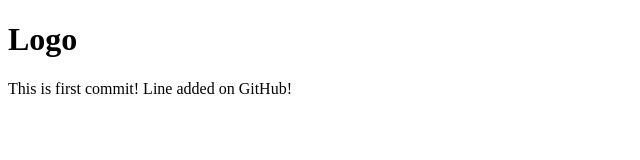
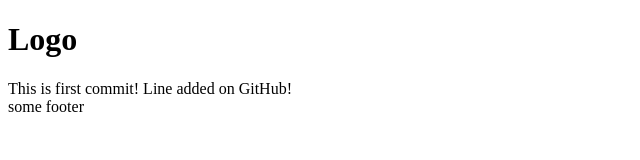
Before and after one commit to DRAKOS6666/GoIt, a plain HTML site: page hw-01-02/index.html in a window 1280 px wide. Shown: the full height of the page, 0-640 px from the left. Drawn offline with Linux system fonts and the light colour scheme.

Commit message:
added footer

```diff
--- a/hw-01-02/index.html
+++ b/hw-01-02/index.html
@@ -10,5 +10,9 @@
       </header>
     This is first commit!
     Line added on GitHub!
+
+    <footer>
+        some footer
+    </footer>
   </body>
 </html>
```
